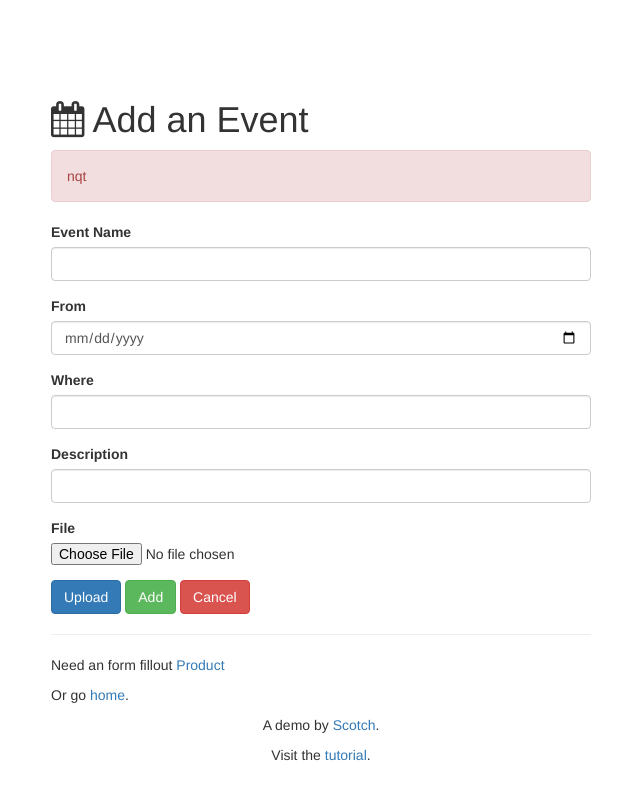
After one commit to tukida/MST05_QLThoiGianBieu, a Node server app: page /addevent in a window 1280 px wide. The commit adds this page. Shown: the whole page, without its empty margins (319-959 px from the left). Run offline with Node 20, Linux system fonts and the light colour scheme; some libraries are stand-ins or nearby versions.

Commit message:
commit form addevent & model event

```diff
--- a/models/event.js
+++ b/models/event.js
@@ -2,8 +2,10 @@ var mongoose = require('mongoose');
 
 var eventSchema = new mongoose.Schema({
     eventname: {type: String, required: true, minlength:[3, "ít nhất 3 ký tự"], maxlength: [10, "nhiều nhất 10 ký tự"] },
-    //from: {type: Date, required: true},
+    from: {type: Date, required: true},
     where: {type: String, required: true, minlength: [2, "ít nhất 2 ký tự"], maxlength: [20, "nhiều nhất 20 ký tự"]},
+    descript: {type: String, required: true, minlength: [2, "ít nhất 2 ký tự"], maxlength: [20, "nhiều nhất 20 ký tự"]},
+    file: {type: file, required: true}
 
 });
 module.exports = mongoose.model('Event', eventSchema);
--- a/routes/routes.js
+++ b/routes/routes.js
@@ -27,7 +27,6 @@ router.post('/register', passport.authenticate('local.signup', {
 }));
 
 router.get('/login', (req, res) => {
-    //res.render('login.ejs', {message: req.flash('loginMessage')});
     var messages = req.flash('error');
     res.render('login.ejs',  {csrfToken: req.csrfToken(), messages: messages});
 });
@@ -37,11 +36,18 @@ router.post('/login', passport.authenticate('local.signin', {
     failureRedirect : '/login',
     failureFlash : true
 }));
-// router.post('/login', passport.authenticate('local.signin', {
-//     successRedirect: '/',
-//     failureRedirect: '/login',
-//     failureFlash: true
-// }));
+
+router.get('/addevent', (req, res) => {
+    var messages = req.flash('error');
+    res.render('./ejs/addEvent.ejs', {messages: 'nqt'});
+    //res.render('./ejs/addEvent.ejs', {csrfToken: req.csrfToken(), messages: messages});
+});
+
+router.post('/addevent', (req, res) => {
+    var newEvent = new Event();
+    newEvent.eventname = req.body.eventname;
+});
+
 
 
 module.exports = router;
--- /dev/null
+++ b/views/ejs/addEvent.ejs
@@ -0,0 +1,65 @@
+<!doctype html>
+<html>
+<head>
+    <title>Node Authentication</title>
+    <link rel="stylesheet" href="//netdna.bootstrapcdn.com/bootstrap/3.0.2/css/bootstrap.min.css">
+    <link rel="stylesheet" href="//netdna.bootstrapcdn.com/font-awesome/4.0.3/css/font-awesome.min.css">
+    <style>
+        body         { padding-top:80px; }
+    </style>
+</head>
+<body>
+<div class="container">
+
+<div class="col-sm-6 col-sm-offset-3">
+    <h1><span class="fa fa-calendar"></span> Add an Event</h1>
+
+    <% if (messages.length > 0) { %>
+        <div class="alert alert-danger"><%= messages %></div>
+    <% } %>
+
+    <!-- PRODUCT FORM -->
+    <form action="/addEvent" method="post">
+        <div class="form-group">
+            <label>Event Name</label>
+            <input type="text" class="form-control" name="eventname">
+        </div>
+        <div class="form-group">
+                <label>From</label>
+                <input type="date" class="form-control" name="from">
+            </div>
+
+        <div class="form-group">
+            <label>Where</label>
+            <input type="text" class="form-control" name="where">
+        </div>
+        <div class="form-group">
+            <label>Description</label>
+            <input type="text" class="form-control" name="descript">
+        </div>
+        <div>
+            <form>
+                <div class="form-group">
+                  <label>File</label>
+                  <input type="file" class="form-control-file" name="file">
+                </div>
+              </form>
+        </div>
+        <button type="button" class="btn btn-primary">Upload</button>
+        <button type="submit" class="btn btn-success">Add</button>
+        <button type="button" class="btn btn-danger">Cancel</button>
+    </form>
+    <hr>
+
+    <p>Need an form fillout <a href="/">Product</a></p>
+    <p>Or go <a href="/">home</a>.</p>
+
+    <div class="text-center">
+        <p>A demo by <a href="http://scotch.io">Scotch</a>.</p>
+        <p>Visit the <a href="http://scotch.io/tutorials/javascript/easy-node-authentication-setup-and-local">tutorial</a>.</p>
+    </div>
+
+</div>
+</div>
+</body>
+</html>
--- a/views/home.ejs
+++ b/views/home.ejs
@@ -15,7 +15,7 @@
     <div class="jumbotron text-center">
         <h1><span class="fa fa-lock"></span> QUAN LY THOI GIAN BIEU</h1>
 
-        <a href="#" class="btn btn-default"><span class="fa fa-user"></span> Local</a>
+        <a href="/addevent" class="btn btn-default"><span class="fa fa-user"></span> Local</a>
 
     </div>
 </div>
```
Also changed, not shown: views/ejs/testEvent.ejs (added, +74 -0 lines).
